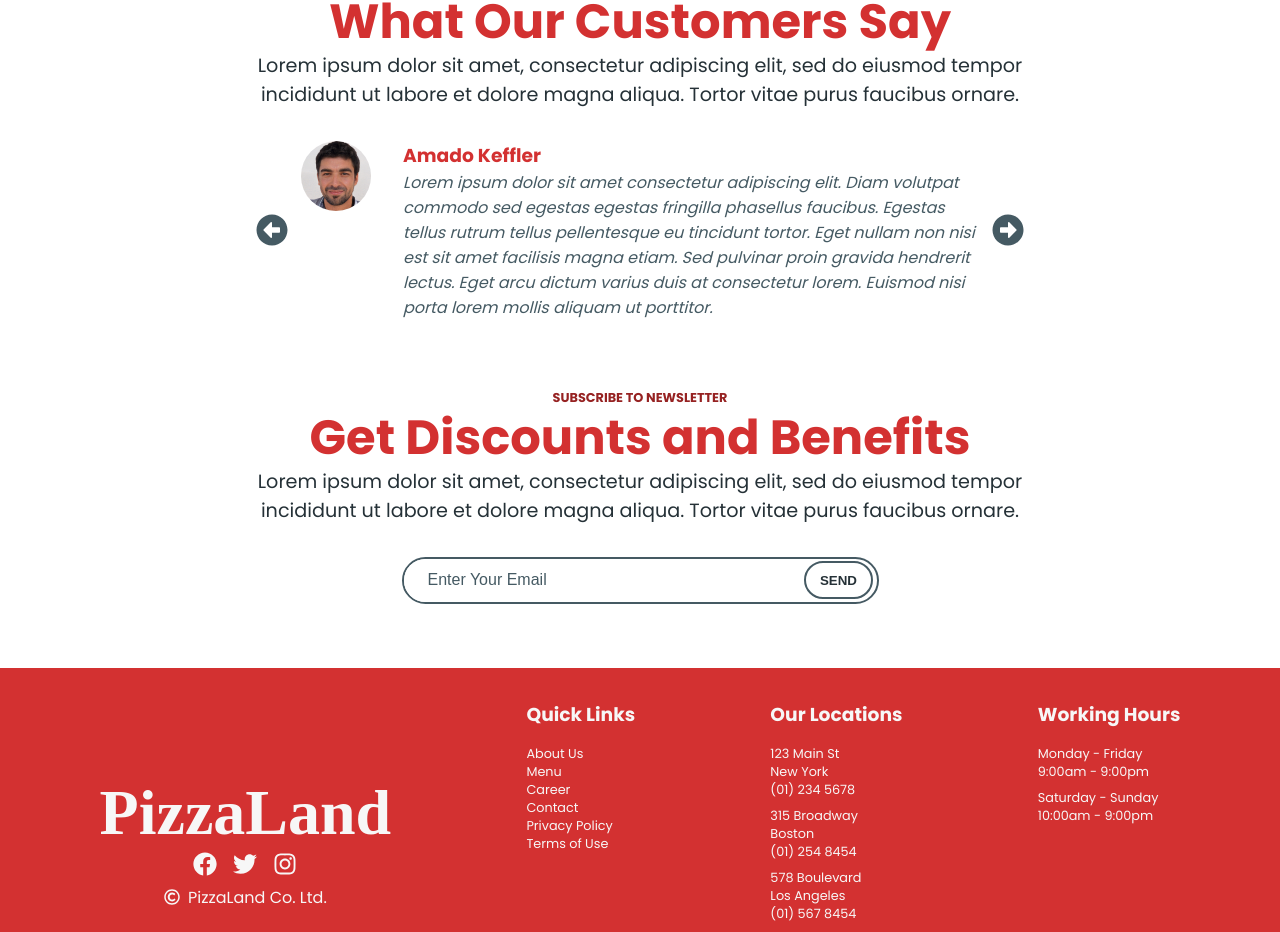
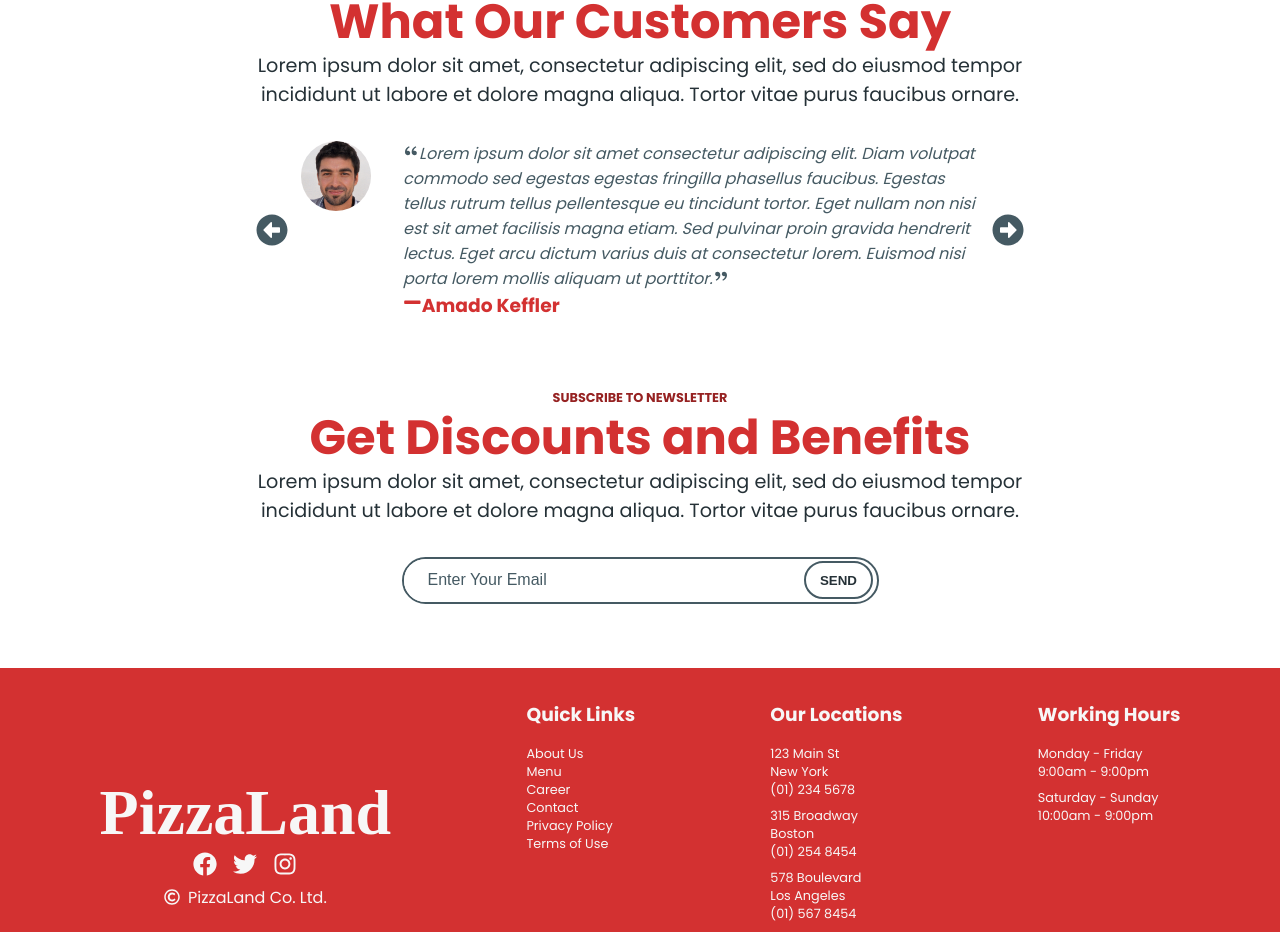
Before and after one commit to zeetaen1989/pizza-delivery, a Next.js app: page / in a window 1280 px wide. Shown: the part 2085-3017 px from the top of the page. Built offline with nearby package versions, Linux system fonts and the light colour scheme; no server answers; the database is empty; a web font is replaced by a local one.

Commit message:
feat: icons markups added

```diff
--- a/components/templates/Testimonials/Testimonials.jsx
+++ b/components/templates/Testimonials/Testimonials.jsx
@@ -1,6 +1,12 @@
 import Image from "next/image";
 import { useState } from "react";
-import { FaArrowAltCircleLeft, FaArrowAltCircleRight } from "react-icons/fa";
+import {
+  FaArrowAltCircleLeft,
+  FaArrowAltCircleRight,
+  FaMinus,
+} from "react-icons/fa";
+import { RiDoubleQuotesL, RiDoubleQuotesR } from "react-icons/ri";
+
 import { Header } from "@components/elements";
 import { testimonialsData } from "@data/testimonials-data";
 import styles from "./Testimonials.module.scss";
@@ -51,8 +57,15 @@ const Testimonials = () => {
                 />
               </figure>
               <div className={styles.info}>
-                <h3>{testimonial.title}</h3>
-                <p>{testimonial.description}</p>
+                <p>
+                  <RiDoubleQuotesL />
+                  {testimonial.description}
+                  <RiDoubleQuotesR />
+                </p>
+                <h3>
+                  <FaMinus />
+                  {testimonial.title}
+                </h3>
               </div>
             </article>
           ))}
```
